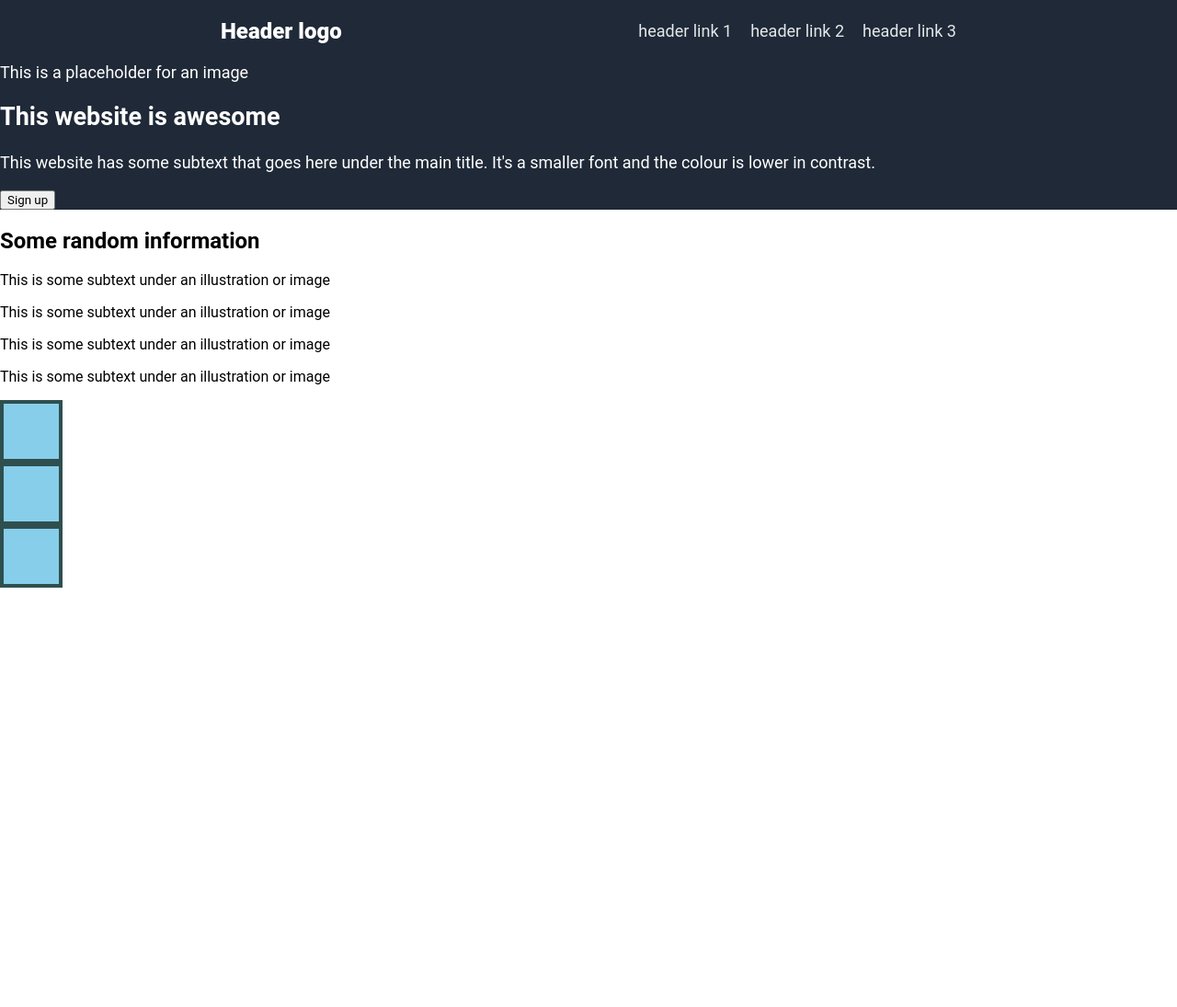
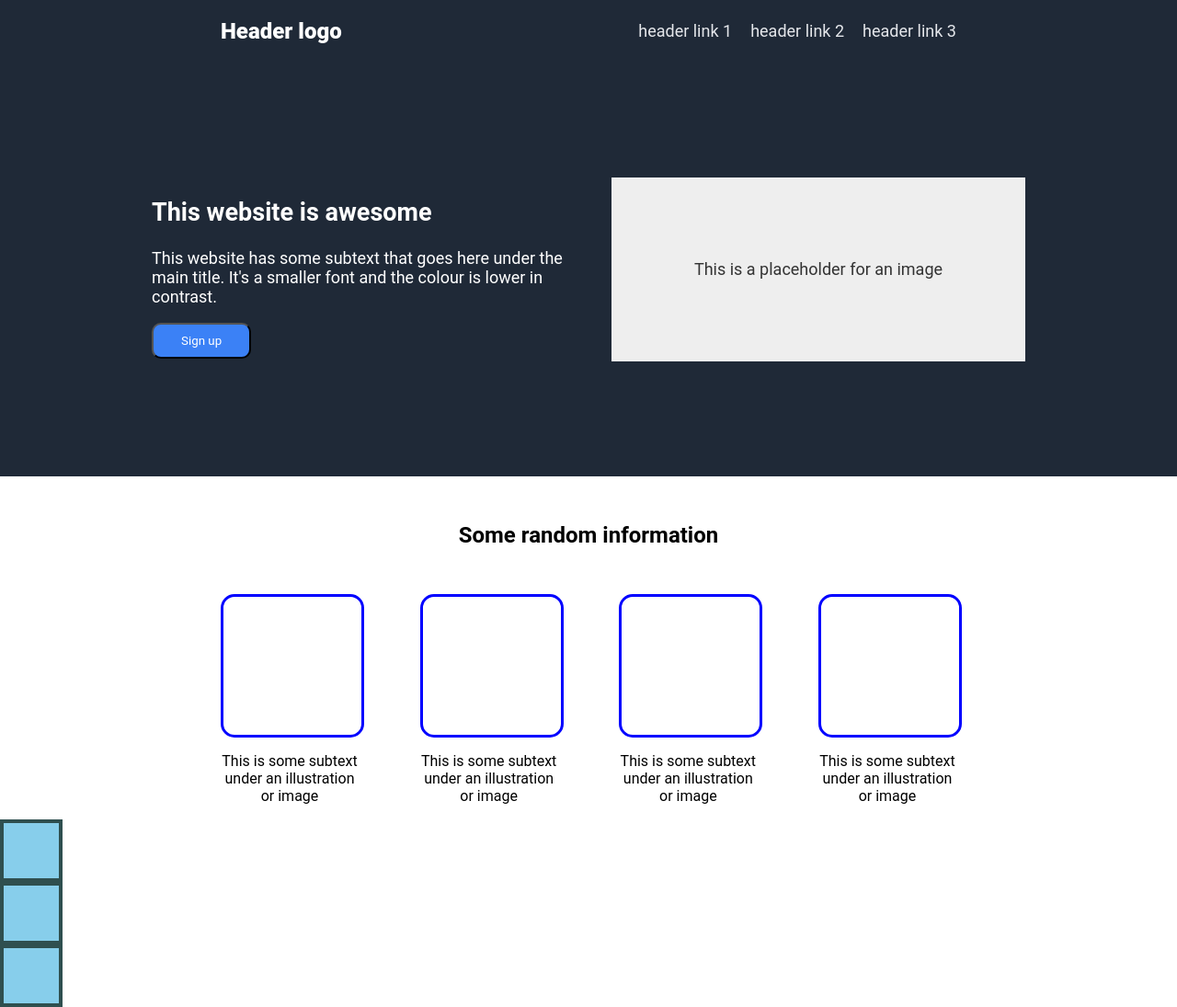
Before and after one commit to jporich/odin-projects, a plain HTML site: page index.html in a window 1280 px wide. Shown: the whole page at 92% size. Before the commit the page ends 800 px from the top, so only its background shows below. Drawn offline with Linux system fonts and the light colour scheme.

Commit message:
adding in sections

```diff
--- a/index.html
+++ b/index.html
@@ -24,13 +24,9 @@
             </div>
         </nav>
         <div class="hero">
-            <div class="img-placeholder">
-                <div>
-                    This is a placeholder for an image
-                </div>
-            </div>
 
-            <div class="banner-cta">
+
+            <div class="hero__banner-cta">
                 <h2>This website is awesome</h2>
                 <p>
                     This website has some subtext that goes here under the main title. It's a smaller font and the colour is lower in contrast.
@@ -39,12 +35,19 @@
                     Sign up
                 </button>
             </div>
+            <div class="hero__banner-cta">
+                <div class="image-placeholder">
+                    <div class="image-placeholder__centre-text">
+                    This is a placeholder for an image
+                </div>
+                </div>
+            </div>
         </div>
     </header>
     <div class="random-info">
         <h2>Some random information</h2>
         <div class="blue-boxes">
-            <div class="box">
+            <div class="blue-boxes__box">
                 <div>
 
                 </div>
@@ -52,7 +55,7 @@
                     This is some subtext under an illustration or image
                 </p>
             </div>
-            <div class="box">
+            <div class="blue-boxes__box">
                 <div>
 
                 </div>
@@ -60,7 +63,7 @@
                     This is some subtext under an illustration or image
                 </p>
             </div>
-            <div class="box">
+            <div class="blue-boxes__box">
                 <div>
 
                 </div>
@@ -68,7 +71,7 @@
                     This is some subtext under an illustration or image
                 </p>
             </div>
-            <div class="box">
+            <div class="blue-boxes__box">
                 <div>
 
                 </div>
--- a/style.css
+++ b/style.css
@@ -36,3 +36,57 @@ header {
     border: 4px solid darkslategray;
     background: skyblue;
   }
+
+  .hero {
+    width:1000px;
+    margin: 0 auto;
+    padding: 100px 0;
+    display:flex;
+
+  }
+
+  .hero__banner-cta {
+    width:50%;
+    float: left;
+    padding: 25px;
+  }
+  .hero button {
+    background-color: #3B81F6;
+    padding: 10px 30px;
+    border-radius:10px;
+    color: #fff;
+  }
+  .image-placeholder{
+    width:100%;
+    height: 200px;
+    background-color: #eeeeee;
+    color:#333333;
+    display: flex;
+    justify-content: center;
+    align-items:center;
+  }
+
+  .random-info {
+    width: 800px;
+    margin: 0 auto;
+  }
+  .random-info h2{
+    text-align:center;
+    padding: 30px 0;
+  }
+  .blue-boxes{
+    display: flex;
+    justify-content: space-between;
+
+  }
+
+  .blue-boxes__box {
+    width: 150px;
+    text-align:center;
+  }
+  .blue-boxes__box div{
+    border-radius:15px;
+    border: 3px solid blue;
+    width: 150px;
+    height: 150px;
+  }
```
